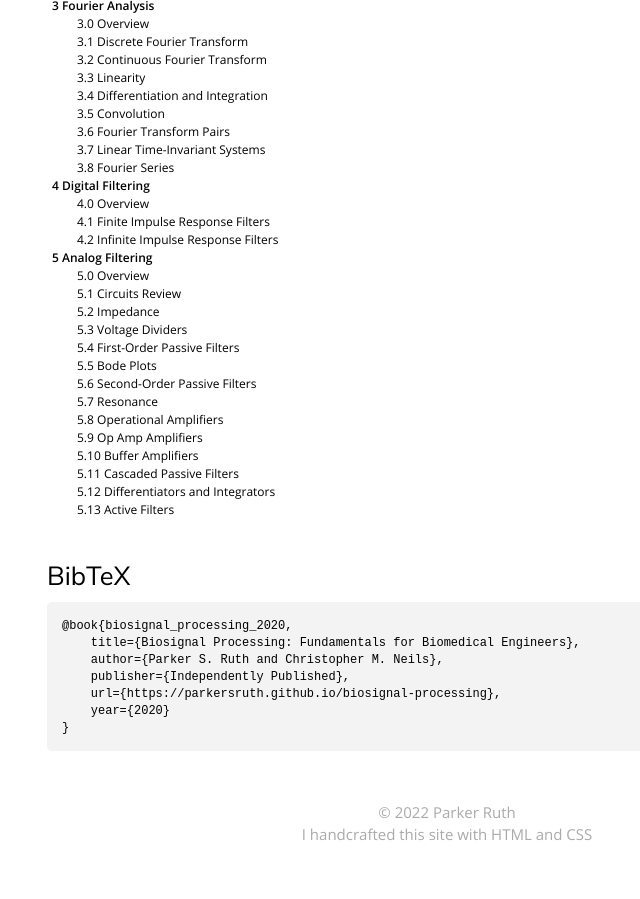
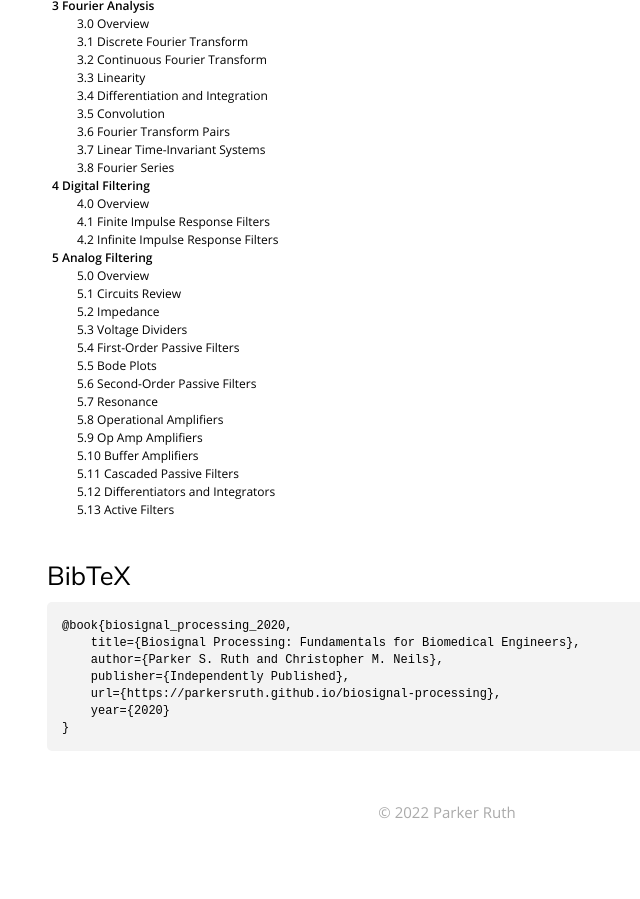
Before and after one commit to parkersruth/biosignal-processing, a plain HTML site: page index.html in a window 1280 px wide. Shown: the part 2277-3176 px from the top of the page, without its empty margins (193-833 px from the left). Drawn offline with Linux system fonts and the light colour scheme.

Commit message:
updating footer

```diff
--- a/index.html
+++ b/index.html
@@ -152,7 +152,5 @@ Ruth, Parker S., and Christopher M. Neils <i>Biosignal processing: Fundamentals
 	document.write(new Date().getFullYear());
 	</script>
 	Parker Ruth
-	<br>
-	I handcrafted this site with HTML and CSS
 </footer>
 </html>
```
